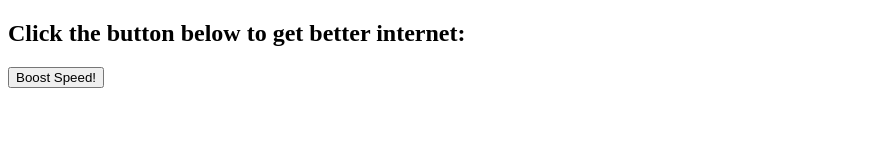
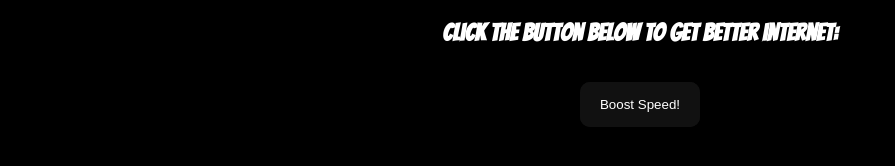
Before and after one commit to matvey-koz/School-Internet-Speed-Booster, a plain HTML site: page index.html in a window 1280 px wide. Shown: the whole page, without its empty margins (0-895 px from the left). Drawn offline with Linux system fonts and the light colour scheme.

Commit message:
Update index.html

```diff
--- a/index.html
+++ b/index.html
@@ -1,12 +1,100 @@
 <!DOCTYPE html>
 <html lang="en">
+
 <head>
     <meta charset="UTF-8">
     <meta name="viewport" content="width=device-width, initial-scale=1.0">
     <title>School Internet Speed-Booster</title>
+    <link rel="preconnect" href="https://fonts.googleapis.com">
+    <link rel="preconnect" href="https://fonts.gstatic.com" crossorigin>
+    <link href="https://fonts.googleapis.com/css2?family=Bangers&display=swap" rel="stylesheet">
+    <style>
+        html,
+        body {
+            margin: 0;
+            padding: 0;
+            width: 100%;
+            height: 100vh;
+            text-align: center;
+            background: #000;
+            color: #fff;
+            font-family: Bangers;
+        }
+
+        .glow-on-hover {
+            padding: 15px 20px;
+            border: none;
+            outline: none;
+            color: #fff;
+            background: #111;
+            cursor: pointer;
+            position: relative;
+            z-index: 0;
+            border-radius: 10px;
+        }
+
+        .glow-on-hover:before {
+            content: '';
+            background: linear-gradient(45deg, #ff0000, #ff7300, #fffb00, #48ff00, #00ffd5, #002bff, #7a00ff, #ff00c8, #ff0000);
+            position: absolute;
+            top: -2px;
+            left: -2px;
+            background-size: 400%;
+            z-index: -1;
+            filter: blur(5px);
+            width: calc(100% + 4px);
+            height: calc(100% + 4px);
+            animation: glowing 20s linear infinite;
+            opacity: 0;
+            transition: opacity .3s ease-in-out;
+            border-radius: 10px;
+        }
+
+        .glow-on-hover:active {
+            color: #000
+        }
+
+        .glow-on-hover:active:after {
+            background: transparent;
+        }
+
+        .glow-on-hover:hover:before {
+            opacity: 1;
+        }
+
+        .glow-on-hover:after {
+            z-index: -1;
+            content: '';
+            position: absolute;
+            width: 100%;
+            height: 100%;
+            background: #111;
+            left: 0;
+            top: 0;
+            border-radius: 10px;
+        }
+
+        @keyframes glowing {
+            0% {
+                background-position: 0 0;
+            }
+
+            50% {
+                background-position: 400% 0;
+            }
+
+            100% {
+                background-position: 0 0;
+            }
+        }
+    </style>
 </head>
+
 <body>
-    <h2>Click the button below to get better internet:</h2>
-    <button>Boost Speed!</button>
+    <h2>Click the button below to get better internet:</h2><br>
+    <button class="glow-on-hover" type="button">Boost Speed!</button>
 </body>
+
+<script src="main.js"></script>
+
 </html>
```
